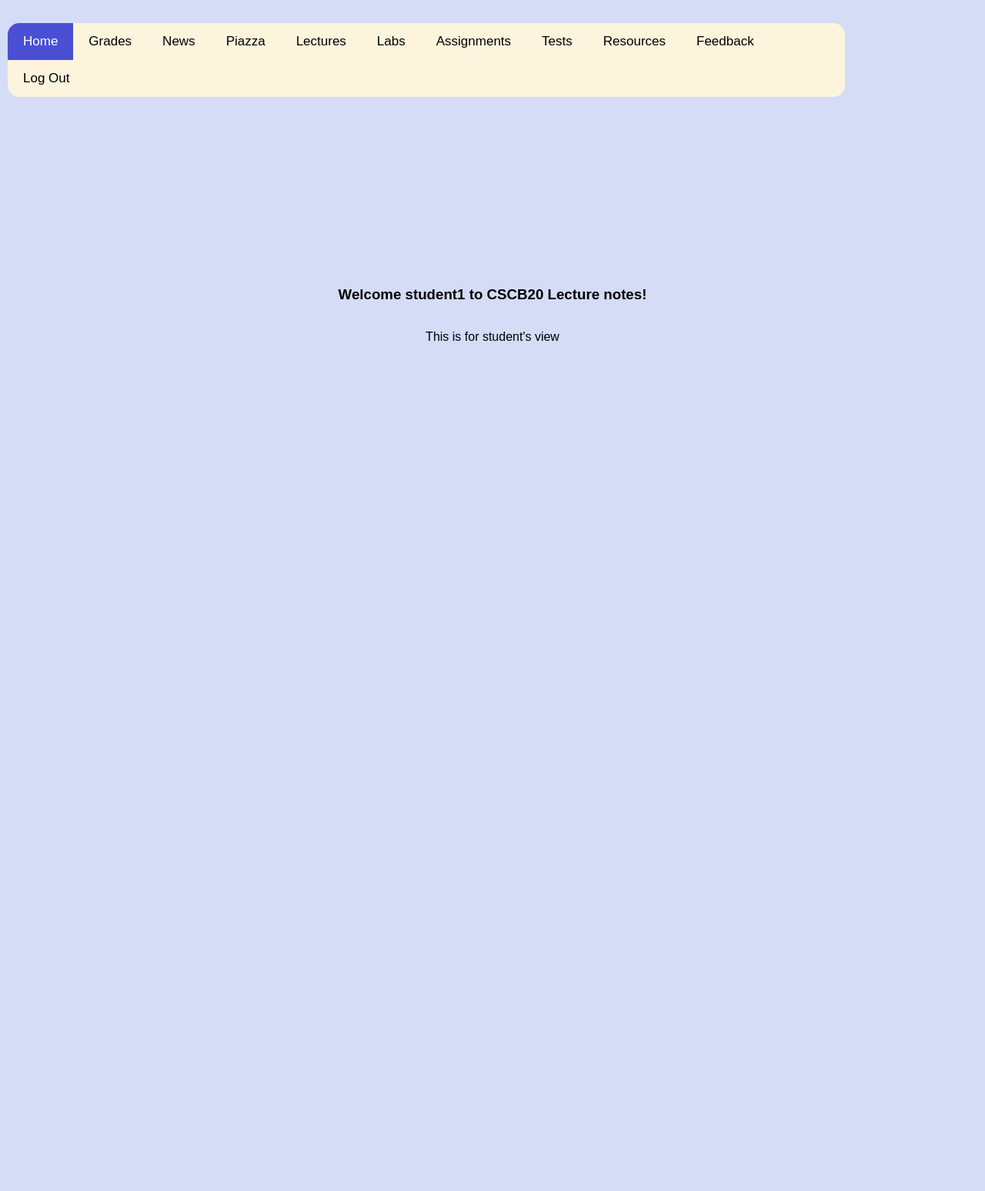
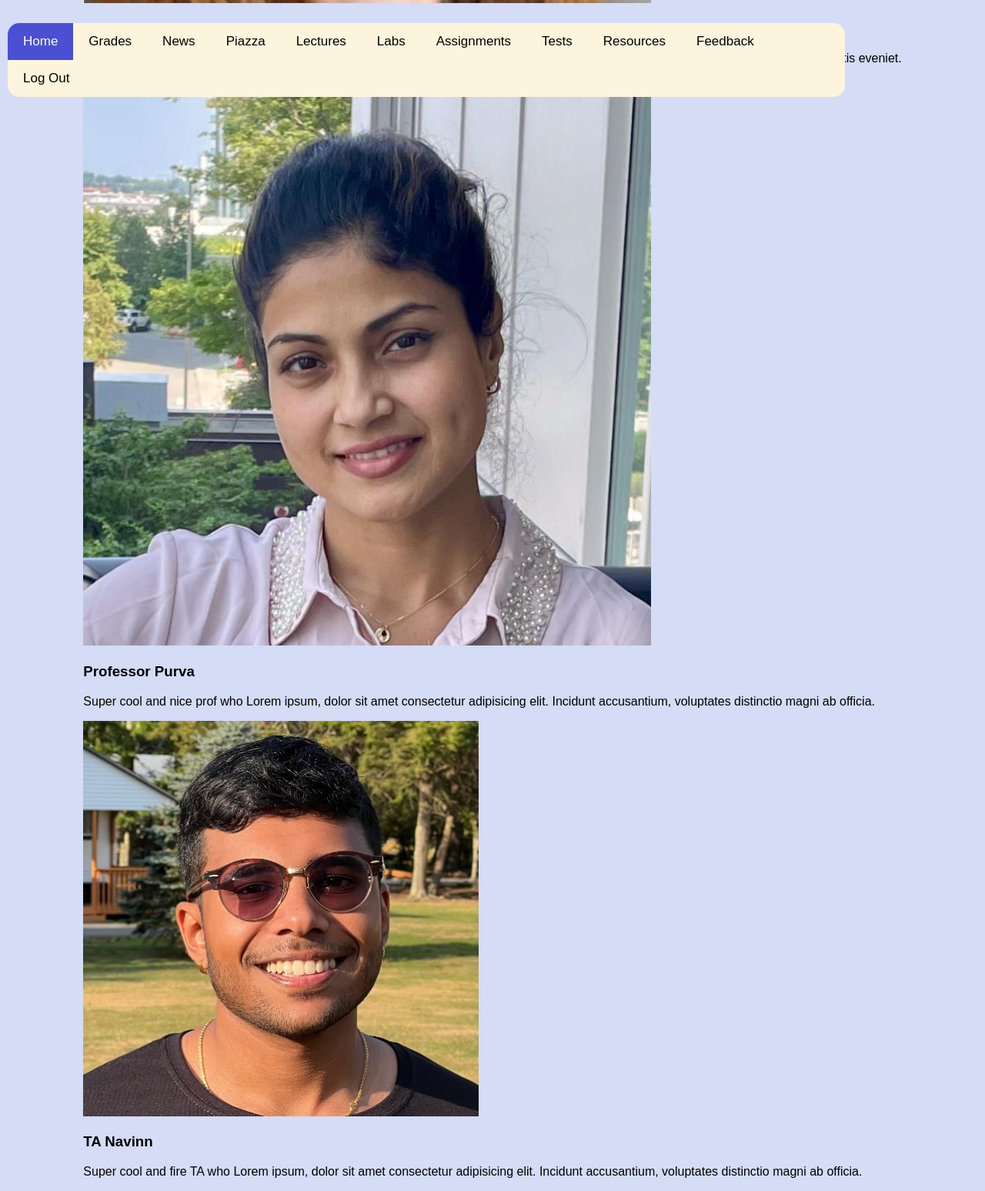
Before and after one commit to m2zhang/b20-assignment3, a Flask app: page /home in a window 1280 px wide. Shown: the whole page at 77% size. Before the commit the page ends 443 px from the top, so only its background shows below. Run offline with Flask 3, Linux system fonts and the light colour scheme; a user stored in the database is signed in.

Commit message:
working on home page

```diff
--- a/templates/home.html
+++ b/templates/home.html
@@ -1,17 +1,51 @@
 {% extends "template.html" %}
 {% block content %}
 
-{% if session.name and session.user_type =='student' %}
-          <h3> Welcome {{ session.name }} to CSCB20 Lecture notes! </h3>
-          <p> This is for student's view </p>
+{% if session.name %}
+    <div class = "team-container">
+        <div class="team-card">
+            <div class="imgBx">
+                <img src="/static/anna.png">
+            </div>
+            <div class="contentBx">
+                <div class="content">
+                    <h3>Professor Anna</h3>
+                    <p>Super fire prof who Lorem ipsum, dolor sit amet consectetur adipisicing elit.
+                        Incidunt accusantium, voluptates distinctio magni ab officia debitis eveniet.</p>
+                </div>
+            </div>
+        </div>
+        <div class="team-card">
+            <div class="imgBx">
+                <img src="/static/purva.png">
+            </div>
+            <div class="contentBx">
+                <div class="content">
+                    <h3>Professor Purva</h3>
+                    <p>Super cool and nice prof who Lorem ipsum, dolor sit amet consectetur adipisicing elit.
+                        Incidunt accusantium, voluptates distinctio magni ab officia.</p>
+                </div>
+            </div>
+        </div>
+        <div class="team-card">
+            <div class="imgBx">
+                <img src="/static/navinn.png">
+            </div>
+            <div class="contentBx">
+                <div class="content">
+                    <h3>TA Navinn</h3>
+                    <p>Super cool and fire TA who Lorem ipsum, dolor sit amet consectetur adipisicing elit.
+                        Incidunt accusantium, voluptates distinctio magni ab officia.</p>
+                </div>
+            </div>
+        </div>
+
+
+    </div>
+
 
 {% endif %}
 
-{% if session.name and session.user_type =='instructor' %}
-    <h3> Welcome {{ session.name }} to CSCB20 Lecture notes! </h3>
-    <p> This is for instructor's view </p>
-
-{% endif %}
 
 {% if not session.name %}
     <h1>This is the CSCB20 Course page</h1>
```
Also changed, not shown: static/anna.png (added), static/navinn.png (added), static/purva.png (added).
